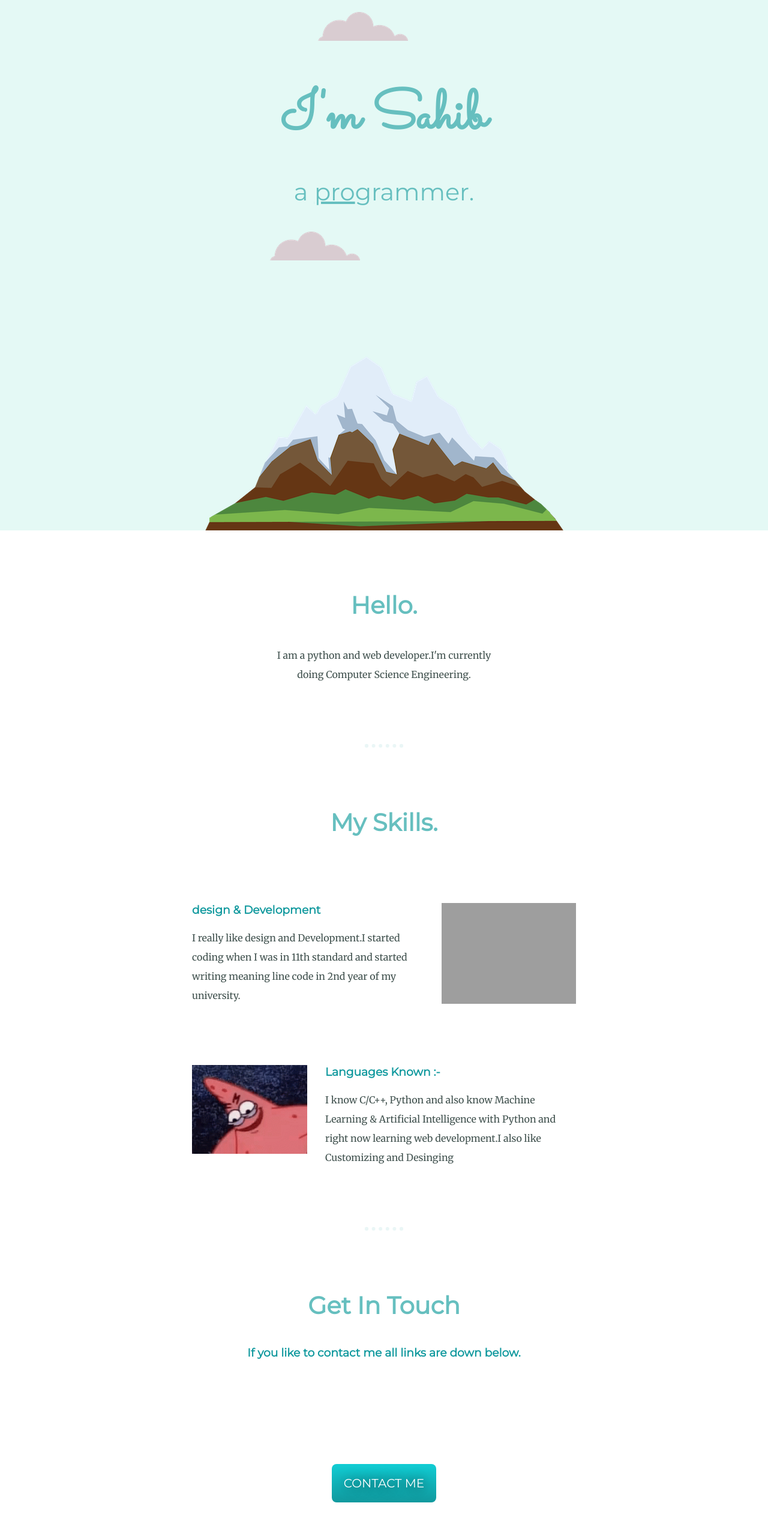
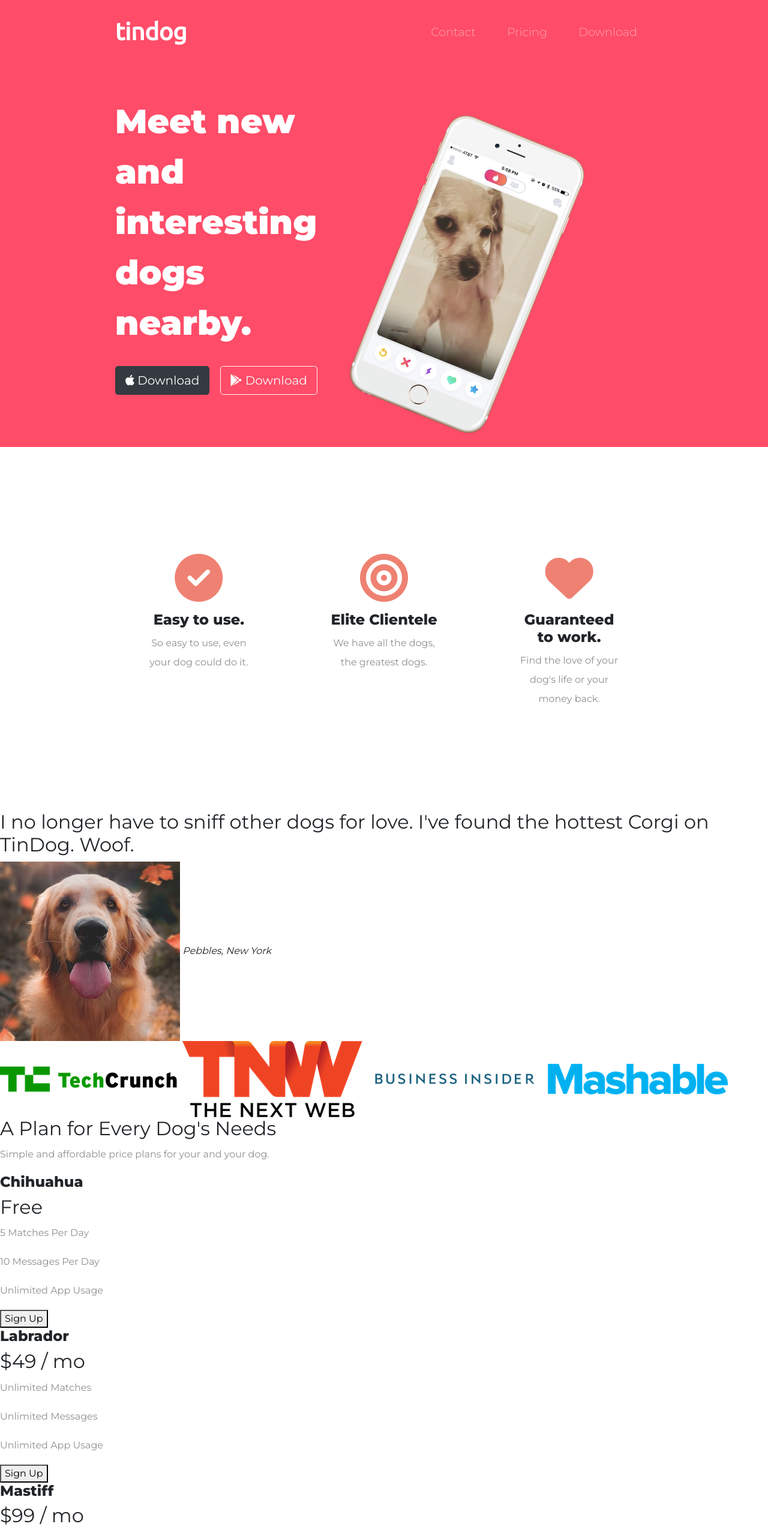
Before and after one commit to Sahibjot01/Web-Development, a plain HTML site: page index.html in a window 1280 px wide. Shown: the part 20-2580 px from the top of the page at 60% size. Drawn offline with nearby package versions, Linux system fonts and the light colour scheme; grey boxes are pictures that could not be loaded.

Commit message:
styled intro page and feature page

```diff
--- a/css/styles.css
+++ b/css/styles.css
@@ -1,178 +1,87 @@
-body {
-  color: #40514E;
-  margin: 0;
-  text-align: center;
-  font-family: 'Merriweather', serif;
+#title{
+  background-color: #FF4C68;
+  color: #fff;
 }
 
-h1 {
-  font-family: 'Sacramento', cursive;
-  margin: 50px auto 0 auto;
-  font-size: 5.625rem;
-  color: #66BFBF;
+body{
+  font-family: "Montserrat";
 }
 
-h2 {
-  font-family: 'Montserrat', sans-serif;
-  font-size: 2.5rem;
-  color: #66BFBF;
-  padding-bottom: 10px;
+.container-fluid{
+  padding: 3% 15%;
 }
-
-h3 {
-  font-family: 'Montserrat', sans-serif;
-  color: #11999E;
-}
-
-a {
-  color: #11999E;
-  font-family: 'Montserrat', sans-serif;
-  margin: 10px 20px;
-  text-decoration: none;
-
-}
-
-span{
-  text-decoration: underline;
-}
-
-a:hover{
-  color: #EAF6F6;
-}
-
-hr {
-  width: 4%;
-  border: dotted;
-  border-bottom: none;
-  border-width: 6px;
-  border-color: #EAF6F6;
-  margin: 100px auto;
-}
-
-p {
-  line-height: 2;
-}
-
-.intro {
-  width: 30%;
-  margin: auto;
-}
-
-.second-heading {
-  font-weight: normal;
-}
-
-.contact-msg {
-  width: 40%;
-  margin: 40px auto 60px;
-  visibility: hidden;
-}
-
-.top-container {
-  background-color: #e4f9f5;
-  padding-top: 100px;
-  position: relative;
-  height: 50.25rem;
-}
-
-.middle-container {
-  margin: 100px auto;
-}
-
-.bottom-container {
-  background-color: #66BFBF;
-  padding: 50px 0 20px;
-  text-align: center;
-}
-
-.top-cloud {
-  position: absolute;
-  right: 600px;
-  top: 40px;
-}
-
-.bottom-cloud {
-  position: absolute;
-  left: 450px;
-  bottom: 450px;
-}
-
-.mountain{
-  position: absolute;
-  left: 50%;
-  bottom: 0;
-  margin-left: -18.6875rem;
+h1{
+  font-family: 'Montserrat';
 
 }
 
 
 
-.skill-row {
-  width: 50%;
-  margin: 100px auto;
-  text-align: left;
+.heading{
+  font-family: 'Montserrat';
+  font-weight: 900;
+  font-size: 3.5rem;
+  line-height: 1.5;
+  width: 90%;
 }
 
-.patrick-images {
-  width: 30%;
-  float: left;
-  margin-right: 30px;
+
+
+ /* navigation bar */
+.navbar{
+  padding: 0 0 4.5rem;
 }
 
-.patrick-images2 {
-  width: 35%;
-  float: right;
-  margin-left: 30px;
+.navbar-brand{
+    font-family: 'Ubuntu';
+    font-weight: bold;
+    font-size: 2.5rem;
 }
 
-.copyright {
-  color: #EAF6F6;
-  font-size: 0.75rem;
-  padding: 20px 0;
+.nav-item{
+  padding: 0 18px;
 }
 
-/*
-to make text below the image but heading align left or right to image
-.skill-desc-1{
-  clear: left;
-  padding-top: 10px;
-}
-.skill-desc-2{
-  clear: right;
-  padding-top: 10px;
-} */
-.button {
-  background: #11CDD4;
-  background-image: -webkit-linear-gradient(top, #11CDD4, #11999E);
-  background-image: -moz-linear-gradient(top, #11CDD4, #11999E);
-  background-image: -ms-linear-gradient(top, #11CDD4, #11999E);
-  background-image: -o-linear-gradient(top, #11CDD4, #11999E);
-  background-image: linear-gradient(to bottom, #11CDD4, #11999E);
-  -webkit-border-radius: 8px;
-  -moz-border-radius: 8px;
-  border-radius: 8px;
-  color: #FFFFFF;
-  font-family: 'Montserrat', sans-serif;
-  font-size: 20px;
-  font-weight: 100;
-  padding: 20px;
-  text-shadow: 1px 1px 20px #000000;
-  text-decoration: none;
-  display: inline-block;
-  cursor: pointer;
-  text-align: center;
+.nav-link{
+  font-size: 1.2rem;
+  font-weight: 300;
+
 }
 
-.button:hover {
-  border: solid #2BC4AD 1px;
-  background: #30E3CB;
-  background-image: -webkit-linear-gradient(top, #30E3CB, #2BC4AD);
-  background-image: -moz-linear-gradient(top, #30E3CB, #2BC4AD);
-  background-image: -ms-linear-gradient(top, #30E3CB, #2BC4AD);
-  background-image: -o-linear-gradient(top, #30E3CB, #2BC4AD);
-  background-image: linear-gradient(to bottom, #30E3CB, #2BC4AD);
-  -webkit-border-radius: 8px;
-  -moz-border-radius: 8px;
-  border-radius: 8px;
-  text-decoration: none;
+ /* download button */
+.download-button{
+  margin: 5% 3% 5% 0;
 }
+
+
+.title-image{
+  width: 57%;
+  transform: rotate(22deg);
+}
+
+/* feature page */
+
+#features{
+  padding: 7% 15%;
+}
+.feature-icons{
+  color : #ef8172;
+  margin-bottom: 1rem;
+}
+.feature-icons:hover{
+  color: #ff4c68;
+}
+h3{
+  font-family: 'Montserrat';
+  font-weight: 800;
+  font-size: 1.5rem;
+}
+p{
+  color: #8f8f8f;
+  line-height: 2;
+}
+
+.feature-box{
+  text-align: center;
+  padding: 7%;
+}
--- a/index.html
+++ b/index.html
@@ -1,59 +1,175 @@
 <!DOCTYPE html>
-<html lang="en" dir="ltr">
+<html>
 
 <head>
   <meta charset="utf-8">
-  <title>Sahibjot - a web designer & developer</title>
+  <title>TinDog</title>
+  <!-- google fonts -->
+  <link href="https://fonts.googleapis.com/css?family=Montserrat:300,400,800,900|Ubuntu&display=swap" rel="stylesheet">
+  <!-- Bootstrap & style sheets -->
+  <link rel="stylesheet" href="https://stackpath.bootstrapcdn.com/bootstrap/4.4.1/css/bootstrap.min.css" integrity="sha384-Vkoo8x4CGsO3+Hhxv8T/Q5PaXtkKtu6ug5TOeNV6gBiFeWPGFN9MuhOf23Q9Ifjh" crossorigin="anonymous">
   <link rel="stylesheet" href="css/styles.css">
-  <link rel="icon" href="favicon.ico">
-  <link href="https://fonts.googleapis.com/css?family=Merriweather|Montserrat|Sacramento&display=swap" rel="stylesheet">
+  <!-- font awesome -->
+  <script src="https://kit.fontawesome.com/792020331e.js" crossorigin="anonymous"></script>
+  <!-- bootstrap scripts -->
+  <script src="https://code.jquery.com/jquery-3.4.1.slim.min.js" integrity="sha384-J6qa4849blE2+poT4WnyKhv5vZF5SrPo0iEjwBvKU7imGFAV0wwj1yYfoRSJoZ+n" crossorigin="anonymous"></script>
+  <script src="https://cdn.jsdelivr.net/npm/popper.js@1.16.0/dist/umd/popper.min.js" integrity="sha384-Q6E9RHvbIyZFJoft+2mJbHaEWldlvI9IOYy5n3zV9zzTtmI3UksdQRVvoxMfooAo" crossorigin="anonymous"></script>
+  <script src="https://stackpath.bootstrapcdn.com/bootstrap/4.4.1/js/bootstrap.min.js" integrity="sha384-wfSDF2E50Y2D1uUdj0O3uMBJnjuUD4Ih7YwaYd1iqfktj0Uod8GCExl3Og8ifwB6" crossorigin="anonymous"></script>
+
 </head>
 
 <body>
-  <div class="top-container">
-    <img class="top-cloud" src="images/cloud.png" alt="cloud-img">
-    <h1>I'm Sahib</h1>
-    <h2 class="second-heading">a <span>pro</span>grammer.</h2>
-    <img class="bottom-cloud" src="images/cloud.png" alt="cloud-img">
-    <img class="mountain" src="images/mountain.png" alt="mountain-img">
-  </div>
-  <div class="middle-container">
-    <div class="profile">
 
-      <h2>Hello.</h2>
-      <p class="intro">I am a python and web developer.I'm currently doing Computer Science Engineering.</p>
-    </div>
-    <hr>
-    <div class="skills">
-      <h2>My Skills.</h2>
-      <div class="skill-row">
-        <img class="patrick-images2" src="images/patrick-carpenter.gif" alt="random-img">
+  <section id="title">
+    <div class="container-fluid">
 
-        <h3>design & Development</h3>
-        <p class="skill-desc-1">I really like design and Development.I started coding when I was in 11th standard and started writing meaning line code in 2nd year of my university.</p>
-      </div>
-      <div class="skill-row">
-        <img class="patrick-images" src="images/patrick-evil-laugh.jpg" alt="web-img">
-        <h3>Languages Known :-</h3>
-        <p class="skill-desc-2">I know C/C++, Python and also know Machine Learning & Artificial Intelligence with Python and right now learning web development.I also like Customizing and Desinging </p>
+
+      <!-- Nav Bar -->
+      <nav class="navbar navbar-expand-lg navbar-dark">
+        <a class="navbar-brand" href="">tindog</a>
+        <button class="navbar-toggler" type="button" data-toggle="collapse" data-target="#navbarSupportedContent" aria-controls="navbarSupportedContent" aria-expanded="false" aria-label="Toggle navigation">
+          <span class="navbar-toggler-icon"></span>
+        </button>
+        <div class="collapse navbar-collapse" id="navbarSupportedContent">
+          <ul class="navbar-nav ml-auto">
+            <li class="nav-item">
+              <a class="nav-link" href="">Contact</a>
+            </li>
+            <li class="nav-item">
+              <a class="nav-link" href="">Pricing</a>
+            </li>
+            <li class="nav-item">
+              <a class="nav-link" href="">Download</a>
+            </li>
+          </ul>
+        </div>
+      </nav>
+
+
+
+      <!-- Title -->
+      <div class="row">
+        <div class="col-lg-6">
+          <h1 class="heading">Meet new and interesting dogs nearby.</h1>
+          <button class="btn btn-dark btn-lg download-button" type="button"><i class="fab fa-apple"></i> Download</button>
+          <button class="btn btn-outline-light btn-lg download-button" type="button"><i class="fab fa-google-play"></i> Download</button>
+        </div>
+        <div class="col-lg-6 ml-auto mt-5 image-container">
+          <img class="title-image" src="images/iphone6.png" alt="iphone-mockup">
+        </div>
       </div>
     </div>
-    <hr>
-    <div class="contact-me">
-      <h2>Get In Touch</h2>
-      <h3>If you like to contact me all links are down below.</h3>
-      <p class="contact-msg">Lorem ipsum dolor sit amet, in quis, aenean amet. Phasellus sodales, tellus donec dui, ornare erat.</p>
-      <a href="mailto:sahibjot70@gmail.com" class="button">CONTACT ME</a>
-    </div>
-  </div>
+
+  </section>
 
 
-  <div class="bottom-container">
-    <a class="footer-link" href="https://www.linkedin.com/">LinkedIn</a>
-    <a class="footer-link" href="https://twitter.com/___Sahib___">Twitter</a>
-    <a class="footer-link" href="https://www.facebook.com/sahibjot.singh2">Facebook</a>
-    <p class="copyright">© 2020 Sahibjot Singh.</p>
-  </div>
+  <!-- Features -->
+
+  <section id="features">
+
+
+      <div class="row mt-4">
+        <div class="col-lg-4 feature-box">
+          <i class="fas fa-check-circle fa-5x feature-icons"></i>
+          <h3>Easy to use.</h3>
+          <p>So easy to use, even your dog could do it.</p>
+        </div>
+
+        <div class="col-lg-4 feature-box">
+          <i class="fas fa-bullseye fa-5x feature-icons"></i>
+          <h3>Elite Clientele</h3>
+          <p>We have all the dogs, the greatest dogs.</p>
+        </div>
+
+        <div class="col-lg-4 feature-box">
+          <i class="fas fa-heart fa-5x feature-icons"></i>
+          <h3>Guaranteed to work.</h3>
+          <p>Find the love of your dog's life or your money back.</p>
+        </div>
+      </div>
+
+  </section>
+
+
+  <!-- Testimonials -->
+
+  <section id="testimonials">
+
+    <h2>I no longer have to sniff other dogs for love. I've found the hottest Corgi on TinDog. Woof.</h2>
+    <img src="images/dog-img.jpg" alt="dog-profile">
+    <em>Pebbles, New York</em>
+
+    <!-- <h2 class="testimonial-text">My dog used to be so lonely, but with TinDog's help, they've found the love of their life. I think.</h2>
+    <img class="testimonial-image" src="images/lady-img.jpg" alt="lady-profile">
+    <em>Beverly, Illinois</em> -->
+
+  </section>
+
+
+  <!-- Press -->
+
+  <section id="press">
+    <img src="images/techcrunch.png" alt="tc-logo">
+    <img src="images/tnw.png" alt="tnw-logo">
+    <img src="images/bizinsider.png" alt="biz-insider-logo">
+    <img src="images/mashable.png" alt="mashable-logo">
+
+  </section>
+
+
+  <!-- Pricing -->
+
+  <section id="pricing">
+
+    <h2>A Plan for Every Dog's Needs</h2>
+    <p>Simple and affordable price plans for your and your dog.</p>
+
+
+    <h3>Chihuahua</h3>
+    <h2>Free</h2>
+    <p>5 Matches Per Day</p>
+    <p>10 Messages Per Day</p>
+    <p>Unlimited App Usage</p>
+    <button type="button">Sign Up</button>
+
+
+    <h3>Labrador</h3>
+    <h2>$49 / mo</h2>
+    <p>Unlimited Matches</p>
+    <p>Unlimited Messages</p>
+    <p>Unlimited App Usage</p>
+    <button type="button">Sign Up</button>
+
+
+    <h3>Mastiff</h3>
+    <h2>$99 / mo</h2>
+    <p>Pirority Listing</p>
+    <p>Unlimited Matches</p>
+    <p>Unlimited Messages</p>
+    <p>Unlimited App Usage</p>
+    <button type="button">Sign Up</button>
+
+  </section>
+
+
+  <!-- Call to Action -->
+
+  <section id="cta">
+
+    <h3>Find the True Love of Your Dog's Life Today.</h3>
+    <button type="button">Download</button>
+    <button type="button">Download</button>
+
+  </section>
+
+
+  <!-- Footer -->
+
+  <footer id="footer">
+
+    <p>© Copyright 2018 TinDog</p>
+
+  </footer>
 
 
 </body>
```
Also changed, not shown: images/TechCrunch.png (added), images/bizinsider.png (added), images/dog-img.jpg (added), images/iphone6.png (added), images/lady-img.jpg (added), images/mashable.png (added), images/tnw.png (added).
